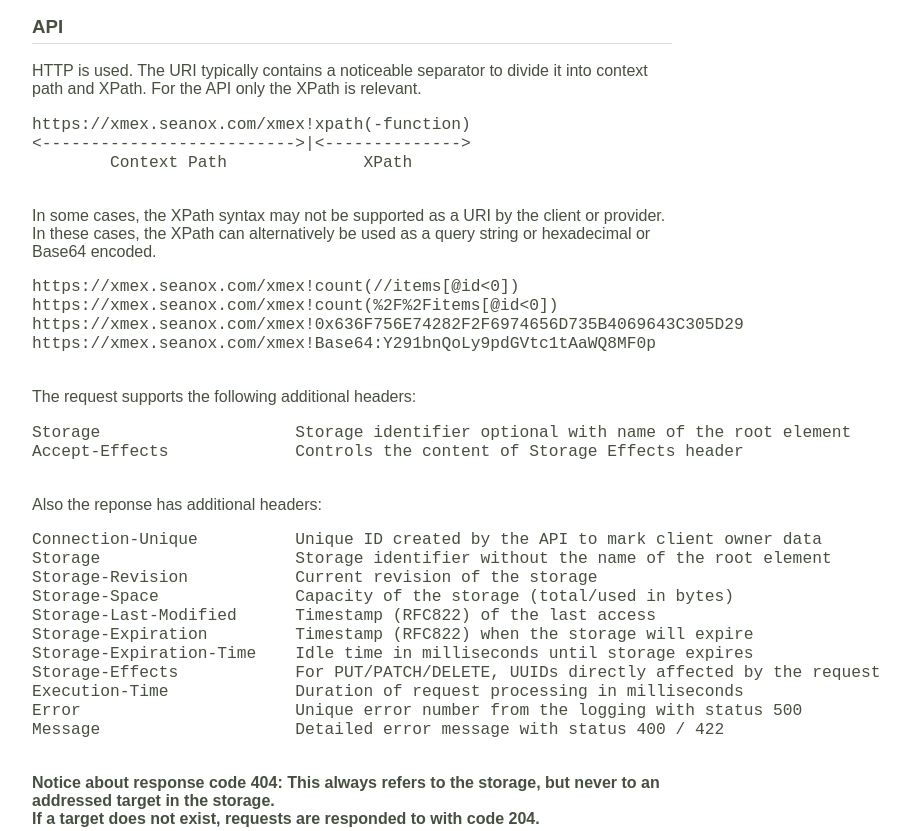
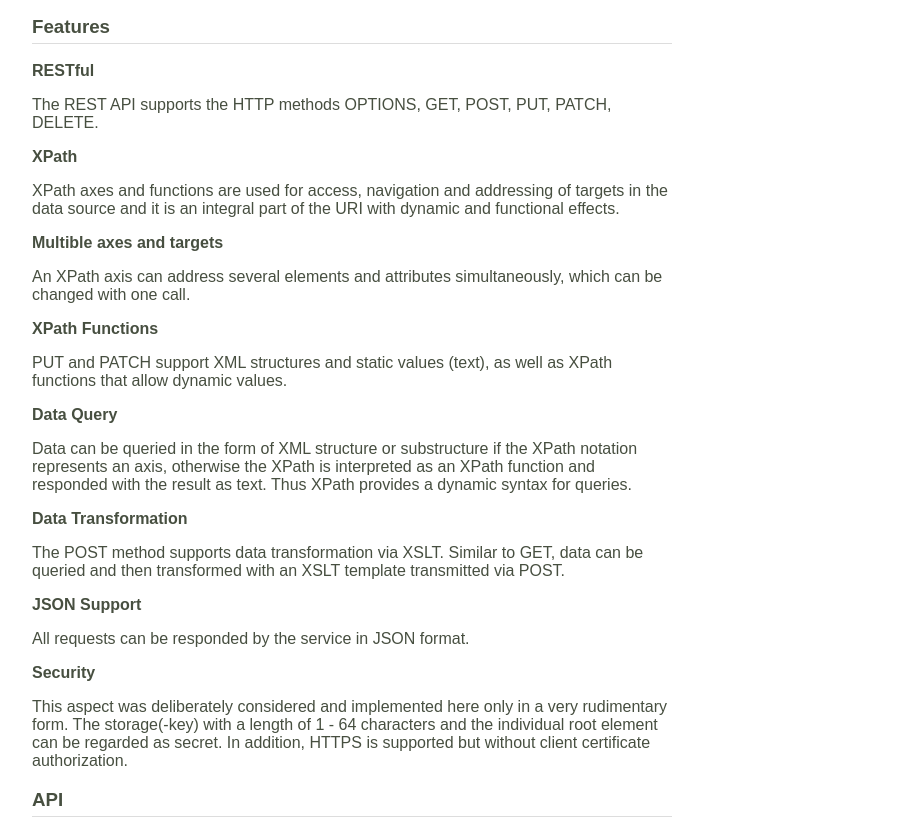
Before and after one commit to seanox/xml-micro-exchange-js, a website: page cloud/docs/index.html in a window 1280 px wide. Shown: the part 666-1497 px from the top of the page, without its empty margins (288-1198 px from the left). Drawn offline with Linux system fonts and the light colour scheme.

Commit message:
#0000 Cloud: Update content

```diff
--- a/cloud/docs/index.html
+++ b/cloud/docs/index.html
@@ -52,6 +52,24 @@
         All meet without obligation.
       </strong>
     </p>
+
+    <h3>Features</h3>
+    <strong>RESTful</strong><br>
+    <p>The REST API supports the HTTP methods OPTIONS, GET, POST, PUT, PATCH, DELETE.</p>
+    <strong>XPath</strong><br>
+    <p>XPath axes and functions are used for access, navigation and addressing of targets in the data source and it is an integral part of the URI with dynamic and functional effects.</p>
+    <strong>Multible axes and targets</strong><br>
+    <p>An XPath axis can address several elements and attributes simultaneously, which can be changed with one call.</p>
+    <strong>XPath Functions</strong><br>
+    <p>PUT and PATCH support XML structures and static values (text), as well as XPath functions that allow dynamic values.</p>
+    <strong>Data Query</strong><br>
+    <p>Data can be queried in the form of XML structure or substructure if the XPath notation represents an axis, otherwise the XPath is interpreted as an XPath function and responded with the result as text. Thus XPath provides a dynamic syntax for queries.</p>
+    <strong>Data Transformation</strong><br>
+    <p>The POST method supports data transformation via XSLT. Similar to GET, data can be queried and then transformed with an XSLT template transmitted via POST.</p>
+    <strong>JSON Support</strong><br>
+    <p>All requests can be responded by the service in JSON format.</p>
+    <strong>Security</strong><br>
+    <p>This aspect was deliberately considered and implemented here only in a very rudimentary form. The storage(-key) with a length of 1 - 64 characters and the individual root element can be regarded as secret. In addition, HTTPS is supported but without client certificate authorization.</p>
 
     <h3>API</h3>
     <p>
```
